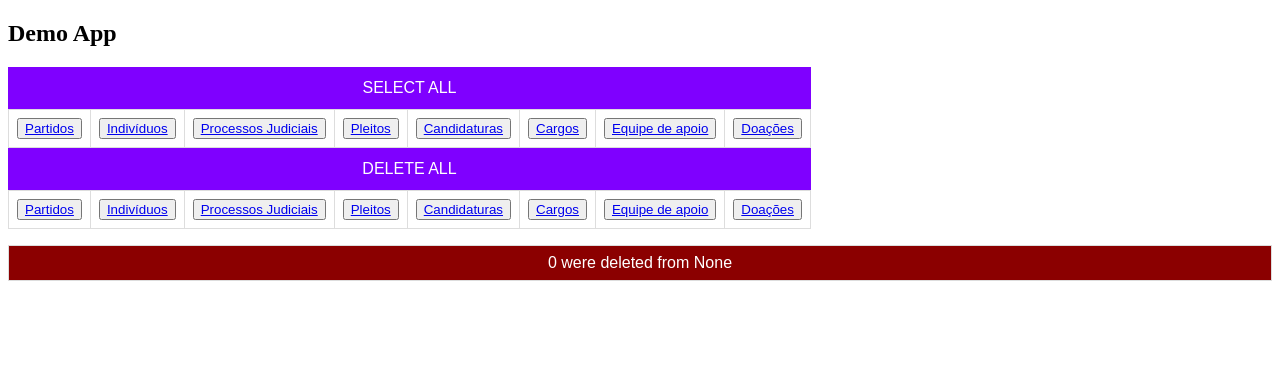
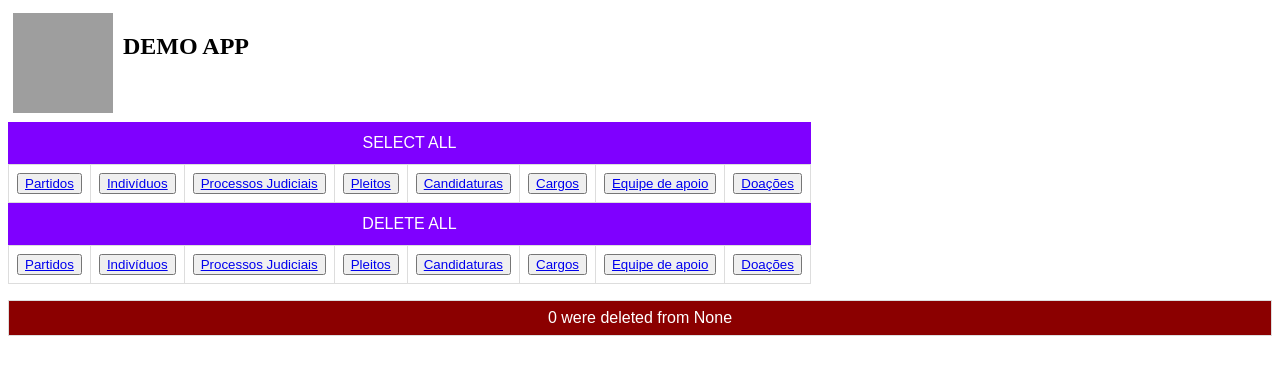
Before and after one commit to adiffpirate/flask-psql-docker, a Flask app: page /delete/all in a window 1280 px wide. Shown: the top 375 px of the page. Run offline with Flask 2, Linux system fonts and the light colour scheme; some libraries are stand-ins or nearby versions; grey boxes are pictures that could not be loaded.

Commit message:
Added logo

```diff
--- a/app/templates/homepage.html
+++ b/app/templates/homepage.html
@@ -43,19 +43,38 @@
 			color: white;
 			display: table-caption;
 		}
+
+		/* Three image containers (use 25% for four, and 50% for two, etc) */
+		.column {
+			float: left;
+			padding: 5px;
+		}
+
+		/* Clear floats after image containers */
+		.row::after {
+			content: "";
+			clear: both;
+			display: table;
+		}
 	</style>
 
 	<head>
 		<meta charset="utf-8">
 		<meta name="viewport" content="width=device-width, initial-scale=1">
 		<title>Demo App</title>
+		<link rel="icon" href="https://cdn-icons-png.flaticon.com/512/5167/5167574.png">
 	</head>
 
 	<body>
 		<div class="container">
 
-			<div class="page-header">
-				<h2>Demo App</h2>
+			<div class="page-header row">
+				<div class="column">
+					<a href="/"><img src="https://cdn-icons-png.flaticon.com/512/5167/5167574.png" width="100" height="100"></a>
+				</div>
+				<div class="column">
+					<h2>DEMO APP</h2>
+				</div>
 			</div>
 
 			<table id="pretty" class="table table-striped table-responsive table-bordered">
```
Also changed, not shown: app/templates/table.html (+20 -6 lines).
